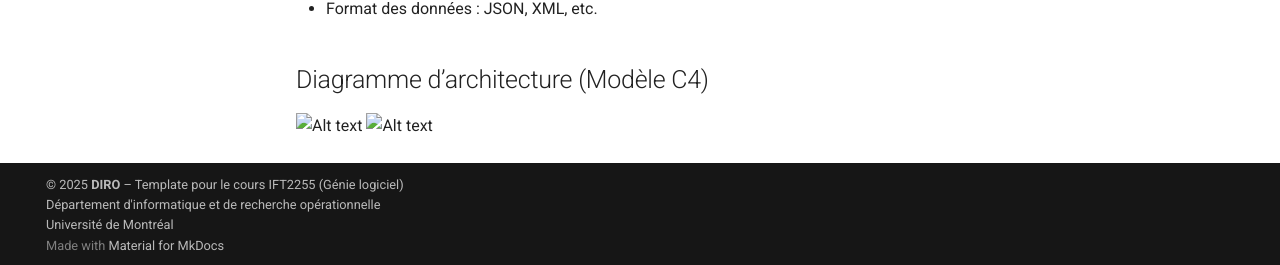
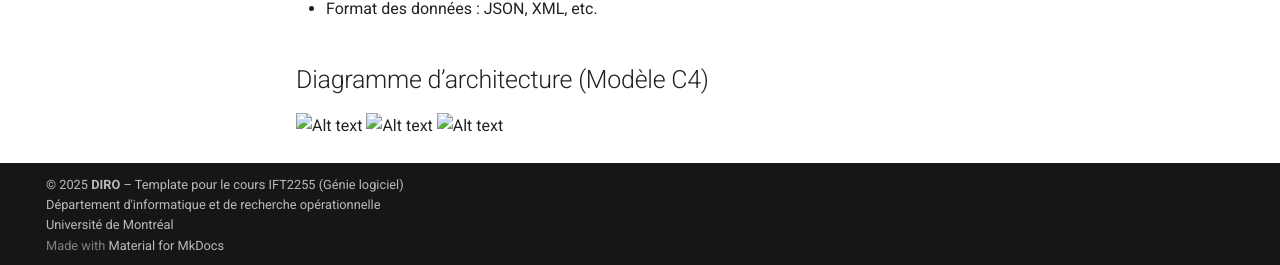
Before and after one commit to jujutheriault/IFT2255_Devoir1, an MkDocs documentation site: the page built from docs/conception/architecture.md, in a window 1280 px wide and 985 px high. Shown: the part 717-982 px from the top of the window. Built offline with MkDocs 1.6.1 and Material for MkDocs 9.7.7, drawn with Linux system fonts in a browser that asks for light colours; comment, search, counter and statistics services are not loaded.

Commit message:
C3 modele

```diff
--- a/docs/conception/architecture.md
+++ b/docs/conception/architecture.md
@@ -25,3 +25,4 @@ title: Conception - Architecture
 ## Diagramme d’architecture (Modèle C4)
 ![Alt text](../C1.jpg)
 ![Alt text](../C2.jpg)
+![Alt text](../C3.jpg)
```
Also changed, not shown: docs/Images/C3.jpg (added).
